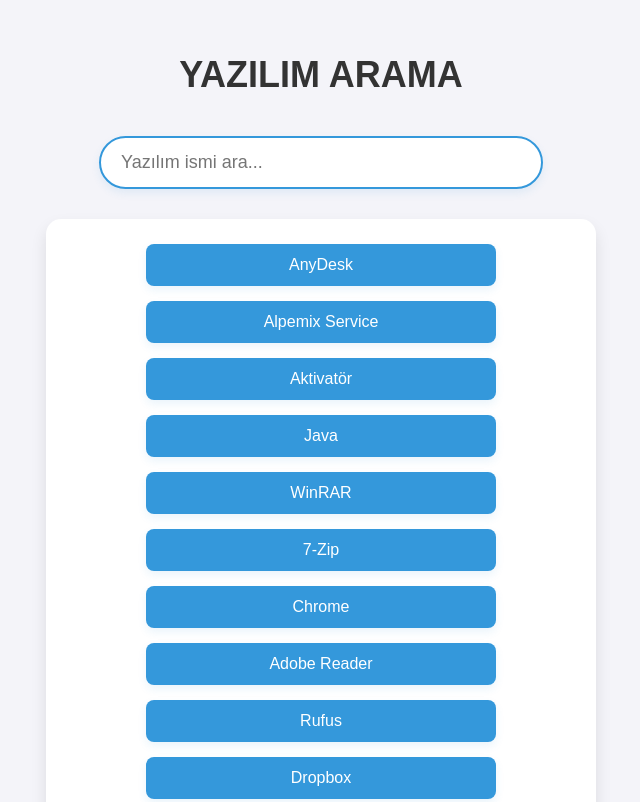
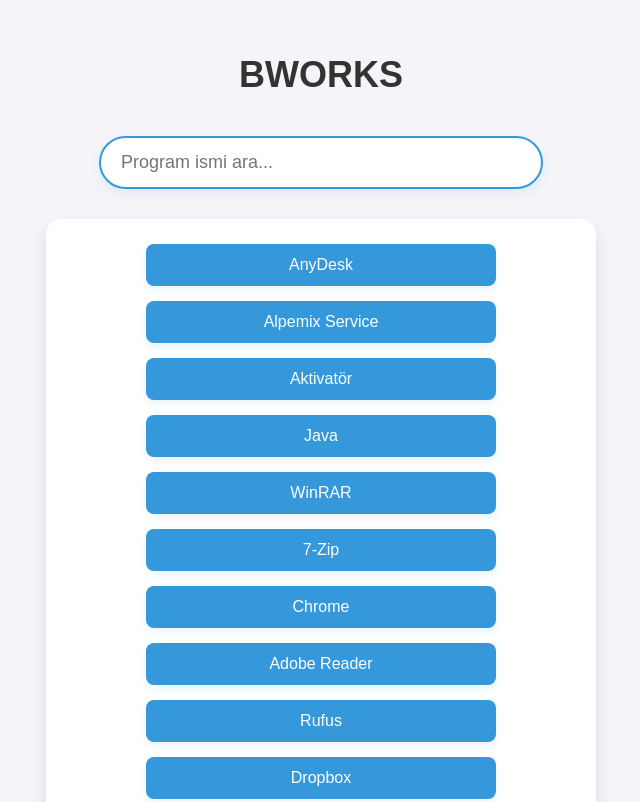
Before and after one commit to ymehmetali/webtransferdemo.github.io, a plain HTML site: page home_page.html in a window 1280 px wide. Shown: the top 802 px of the page, without its empty margins (319-959 px from the left). Drawn offline with Linux system fonts and the light colour scheme.

Commit message:
Update home_page.html

```diff
--- a/home_page.html
+++ b/home_page.html
@@ -110,8 +110,8 @@
 <body>
 
     <div class="container">
-        <h1>Yazılım Arama</h1>
-        <input type="text" id="search" placeholder="Yazılım ismi ara..." onkeyup="searchFunction()" />
+        <h1>BWORKS</h1>
+        <input type="text" id="search" placeholder="Program ismi ara..." onkeyup="searchFunction()" />
 
         <div class="login-container">
             <div class="button-group">
```
